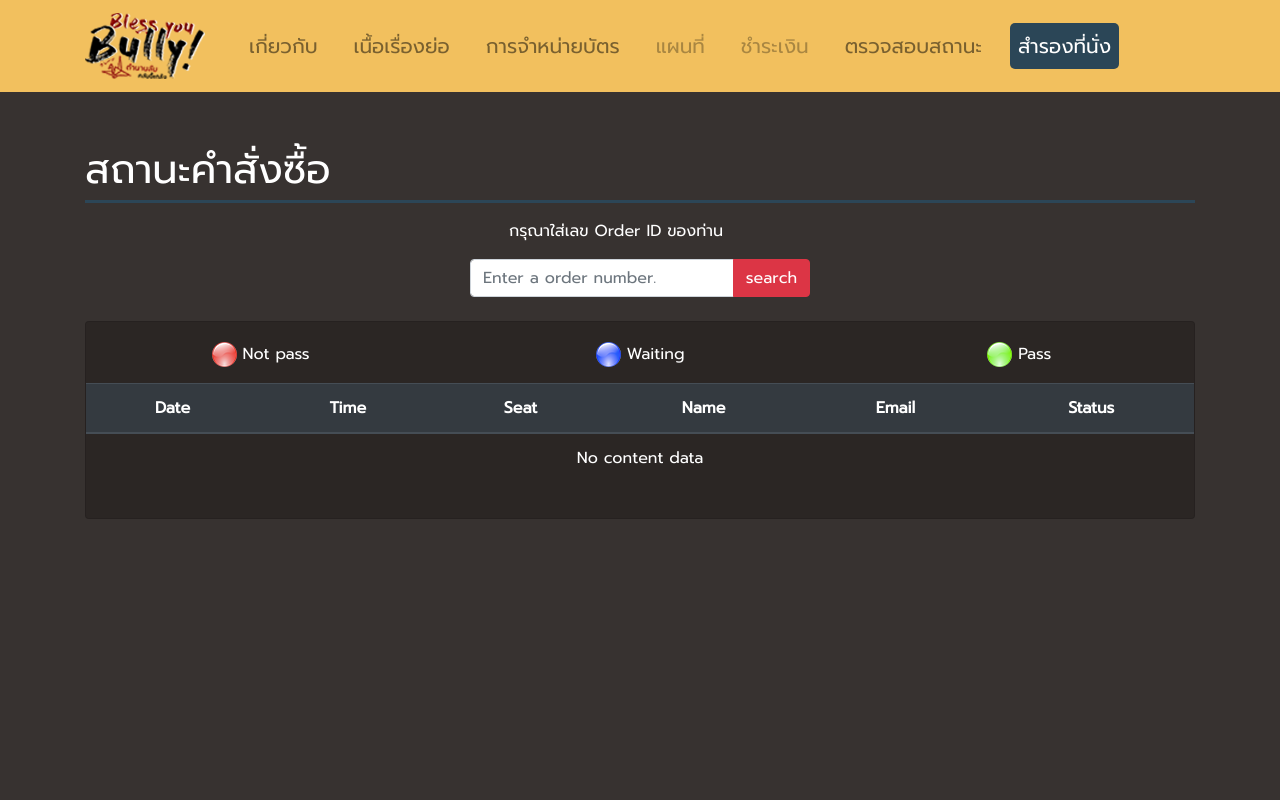
After one commit to patdpat/humdramaku, a Laravel app: template resources/views/admin/checkstatus.blade.php in a window 1280 px wide. The commit adds this page. Run offline with Laravel 8, Linux system fonts and the light colour scheme; the template is opened without the code that fills it, so the values that code supplies are empty; some libraries are stand-ins or nearby versions.

Commit message:
Add checkstatus page / migration / ApiController

```diff
--- a/app/Seat.php
+++ b/app/Seat.php
@@ -15,7 +15,7 @@ class Seat extends Model
     }
 
     //
-    protected $fillable = ['show_id','seatnumber' , 'name' , 'email' , 'phone', 'status'];
+    protected $fillable = ['show_id','seatnumber' , 'name' , 'email' , 'phone', 'status','orderid'];
 
     protected $dates = ['deleted_at'];
 }
--- /dev/null
+++ b/resources/views/admin/checkstatus.blade.php
@@ -0,0 +1,181 @@
+<head>
+    <meta charset="utf-8">
+    <meta name="viewport" content="width=device-width, initial-scale=1">
+    <link rel="stylesheet" href="https://maxcdn.bootstrapcdn.com/bootstrap/4.2.1/css/bootstrap.min.css">
+    <script src="https://ajax.googleapis.com/ajax/libs/jquery/3.3.1/jquery.min.js"></script>
+    <script src="https://cdnjs.cloudflare.com/ajax/libs/popper.js/1.14.6/umd/popper.min.js"></script>
+    <script src="https://maxcdn.bootstrapcdn.com/bootstrap/4.2.1/js/bootstrap.min.js"></script>
+
+    <link href="https://fonts.googleapis.com/css?family=Prompt" rel="stylesheet">
+
+    <title>HUMDRAMA</title>
+
+    <style>
+
+        body {
+            background-color: #373230;
+            font-family: 'Prompt', sans-serif;
+
+        }
+
+        .btn-booking {
+            background-color: #2b4657;
+            border-radius: 5px;
+
+        }
+
+        #booking {
+            color: white ;
+        }
+
+        .nav-item {
+            margin-left: 20px;
+        }
+
+        .setStyle {
+            padding: 20px 0px;
+            background-color: #2b2624;
+        }
+
+
+
+
+
+
+    </style>
+</head>
+
+<body data-spy="scroll" data-target=".navbar" data-offset="50">
+
+<div>
+
+    <nav class="navbar navbar-expand-lg navbar-light  sticky-top" style="min-height: 80px ;background-color: #f2c05e" id="nav">
+        <div class="container">
+            <a class="navbar-brand" href="{{ url('/') }}"><img src="{{asset('images/logo.png')}}"></a>
+            <button class="navbar-toggler" type="button" data-toggle="collapse" data-target="#navbarNavAltMarkup" aria-controls="navbarNavAltMarkup" aria-expanded="false" aria-label="Toggle navigation">
+                <span class="navbar-toggler-icon"></span>
+            </button>
+            <div class="collapse navbar-collapse " id="navbarNavAltMarkup">
+                <div class="navbar-nav text-center" style="font-size: 20px">
+                    <a class="nav-item nav-link active" href="{{ url('/about') }}">เกี่ยวกับ<span class="sr-only">(current)</span></a>
+                    <a class="nav-item nav-link" href="#" id="story">เนื้อเรื่องย่อ</a>
+                    <a class="nav-item nav-link" href="#">การจำหน่ายบัตร</a>
+                    <a class="nav-item nav-link disabled" href="#">แผนที่</a>
+                    <a class="nav-item nav-link disabled" href="#">ชำระเงิน</a>
+                    <a class="nav-item nav-link " href="{{route('checkStatus')}}">ตรวจสอบสถานะ</a>
+                    <a class="nav-item nav-link btn-booking text-center" id="booking" href="{{url('/showtimes')}}">สำรองที่นั่ง</a>
+                </div>
+            </div>
+        </div>
+    </nav>
+</div>
+
+<div class="container mt-5 ">
+    <div style="color: white; font-size: 40px ; border-bottom: 3px solid #2c4657">สถานะคำสั่งซื้อ</div>
+
+
+    <div>
+        <p class="pr-5 text-center mt-3" style="color: white">กรุณาใส่เลข Order ID ของท่าน </p>
+    </div>
+
+
+    <div class="container col-md-4">
+        <div class="input-group">
+            <input type="text" class="form-control" id="orderid" placeholder="Enter a order number.">
+            <div class="input-group-append">
+                <button class="btn btn-danger" type="button" id="search">search</button>
+            </div>
+        </div>
+    </div>
+
+
+
+    <div class="mt-4 card setStyle">
+        <div class="row text-center">
+            <div class="col " style="color: white">
+                <img src="{{asset('images/notpass.png')}}" alt="not pass"> Not pass
+            </div>
+
+            <div class="col " style="color: white">
+                <img src="{{asset('images/waiting.png')}}" alt="waiting"> Waiting
+            </div>
+
+            <div class="col" style="color: white">
+                <img src="{{asset('images/pass.png')}}" alt="pass"> Pass
+            </div>
+        </div>
+
+        <table class="table mt-3 col-md-12 col-sm-6 table-responsive-sm">
+            <thead class="thead-dark">
+            <tr class="text-center">
+                <th>Date</th>
+                <th>Time</th>
+                <th>Seat</th>
+                <th>Name</th>
+                <th>Email</th>
+                <th>Status</th>
+            </tr>
+            </thead>
+            <tbody class="text-center" id="addtotable" style="color: white">
+                <tr>
+                    <td colspan="6">No content data</td>
+                </tr>
+            </tbody>
+        </table>
+
+
+    </div>
+
+
+</div>
+
+
+<script>
+    $(document).ready(function () {
+        $('#search').on('click' , function () {
+            $.ajax({
+                url: '/api/order',
+                type: 'POST',
+                headers: {
+                    'X-CSRF-TOKEN': $('meta[name="csrf-token"]').attr('content')
+                },
+                data: {
+                    'orderid': $('#orderid').val(),
+                    "_token": "{{ csrf_token() }}",
+                }
+            }).done(function (response) {
+                var data = JSON.parse(JSON.parse(JSON.stringify(response)));
+                var table = $('#addtotable')
+                table.text("")
+                console.log(data.orders)
+                $.each(data.orders, function(key, value) {
+
+                    table.append('<tr>')
+                    table.append('<td>'+value['strDate']+'</td>')
+                    table.append('<td>'+value['strTime']+'</td>')
+                    table.append('<td>'+value['seatnumber']+'</td>')
+                    table.append('<td>'+value['name']+'</td>')
+                    table.append('<td>'+value['email']+'</td>')
+                    let status = value['status']
+                    if (status == 2)
+                    {
+                        table.append('<td><img src="{{asset('images/pass.png')}}"></td>')
+                    }
+                    else if (status == 1)
+                    {
+                        table.append('<td><img src="{{asset('images/waiting.png')}}"></td>')
+                    }
+                    else
+                    {
+                        table.append('<td><img src="{{asset('images/notpass.png')}}"></td>')
+                    }
+                    table.append('</tr>')
+                })
+            })
+        })
+
+    })
+</script>
+
+
+</body>
--- a/routes/web.php
+++ b/routes/web.php
@@ -48,3 +48,12 @@ Route::get('/adminAddSeat', [
 Route::post('/seat', [
     'as' => 'seat',
     'uses' => 'GuestController@seatCreatStore']);
+
+Route::get('/checkStatus', [
+    'as' => 'checkStatus',
+    'uses' => 'CheckStatus@checkStatus']);
+
+
+Route::post('/api/order', [
+    'as' => 'api.order',
+    'uses' => 'ApiController@order']);
```
Also changed, not shown: app/Http/Controllers/ApiController.php (+12 -0 lines), app/Http/Controllers/CheckStatus.php (added, +26 -0 lines), app/Http/Controllers/GuestController.php (+7 -4 lines), resources/views/admin/about.blade.php (+20 -16 lines), resources/views/admin/screen.blade.php (+10 -6 lines), resources/views/admin/showtimes.blade.php (+14 -35 lines), resources/views/welcome.blade.php (+39 -10 lines), database/migrations/2019_02_17_124144_create_seats_table.php, public/images/logo.png (added), public/images/notpass.png (added), public/images/pass.png (added), public/images/waiting.png (added).
